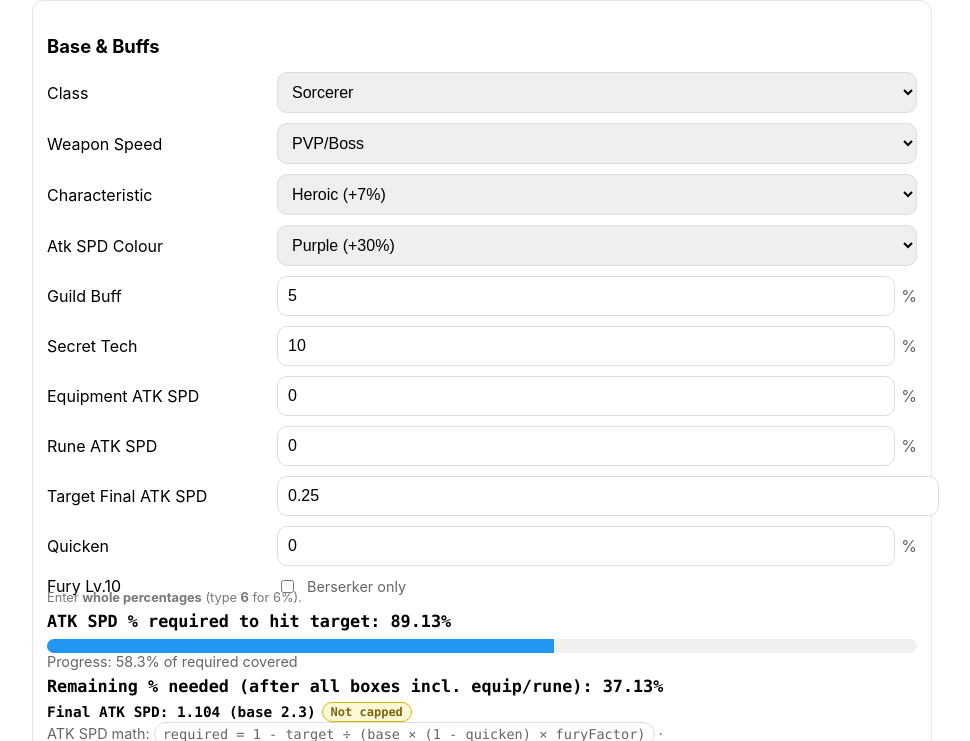
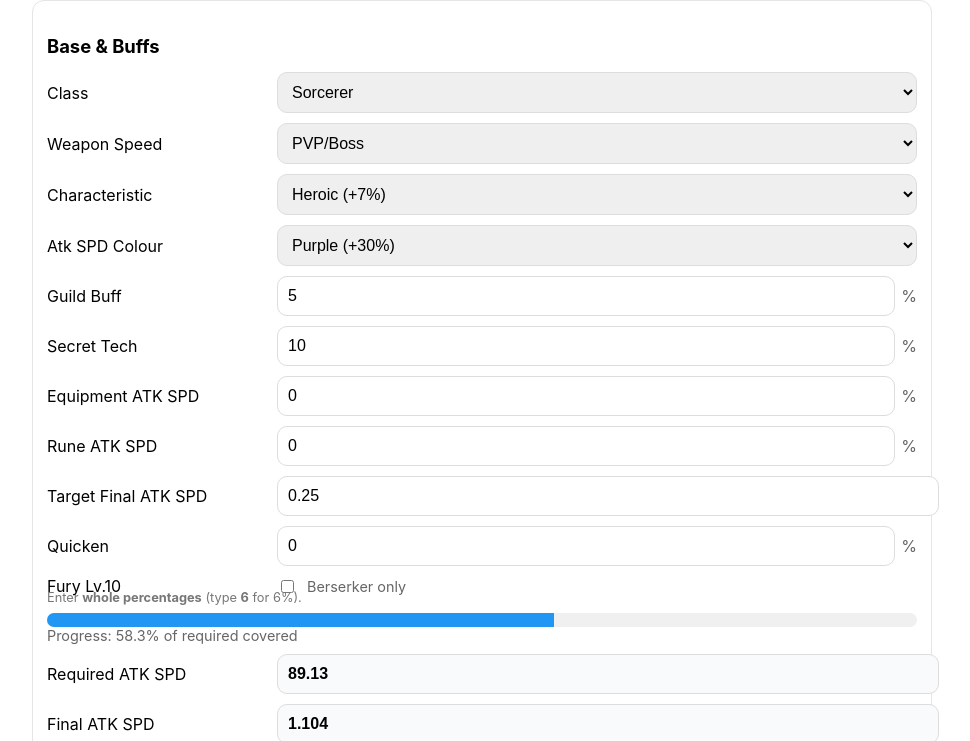
Before and after one commit to brandtbuchwald-rgb/Attack-spd-vs2, a plain HTML site: page index.html in a window 1280 px wide. Shown: the part 59-800 px from the top of the page, without its empty margins (158-1128 px from the left). Drawn offline with Linux system fonts and the light colour scheme.

Commit message:
Update index.html

```diff
--- a/index.html
+++ b/index.html
@@ -30,6 +30,9 @@
     .badge { display:inline-block; font-size:.75rem; padding:2px 8px; border-radius:999px; border:1px solid #bbb; color:#444; background:#fafafa; }
     .badge.ok { border-color:#53b36b; color:#2b6e3a; background:#edf8f0; }
     .badge.warn { border-color:#d4b40a; color:#7a6510; background:#fff8d6; }
+    .hidden { display:none !important; }
+    .boxrow { display:grid; grid-template-columns: 220px 1fr; gap:10px; align-items:center; margin-top:10px; }
+    .boxrow input { background:#f9fafb; font-weight:700; }
   </style>
 </head>
 <body>
@@ -61,7 +64,6 @@
           <option value="0">None</option>
           <option value="7" selected>Heroic (+7%)</option>
           <option value="10">Swift (+10%)</option>
-          <option value="3">Nimble (+3%)</option>
         </select>
       </div>
       <div class="row">
@@ -107,11 +109,25 @@
     </div>
 
     <div class="hint">Enter <b>whole percentages</b> (type <b>6</b> for 6%).</div>
-    <div class="result mono" id="needLine">ATK SPD % required to hit target: —</div>
+
+    <!-- Hidden legacy lines -->
+    <div class="result mono hidden" id="needLine">ATK SPD % required to hit target: —</div>
+    <div class="result mono hidden" id="finalLine">Final ATK SPD: —</div>
+
+    <!-- Progress -->
     <div class="bar"><div id="progressFill"></div></div>
     <div class="muted" id="progressText">Progress: —</div>
-    <div class="result mono" id="equipLine">Remaining % needed (after all boxes incl. equip/rune): —</div>
-    <div class="result mono cap" id="finalLine">Final ATK SPD: —</div>
+
+    <!-- New boxes -->
+    <div class="boxrow">
+      <label>Required ATK SPD</label>
+      <input id="requiredBox" type="number" readonly>
+    </div>
+    <div class="boxrow">
+      <label>Final ATK SPD</label>
+      <input id="finalBox" type="number" readonly>
+    </div>
+
     <div class="muted">ATK SPD math: <span class="pill mono">required = 1 - target ÷ (base × (1 - quicken) × furyFactor)</span> · <span class="pill mono">final = base × (1 - total%) × (1 - quicken) × furyFactor</span> · <span class="pill mono">cap @ 0.25</span></div>
   </div>
 
@@ -161,7 +177,7 @@
 
   const els = (ids => ids.reduce((o,id)=> (o[id]=document.getElementById(id),o),{}))(
     ["cls","weap","char","col","guild","secret","equip","rune","target","quicken","fury",
-     "needLine","progressFill","progressText","equipLine","finalLine",
+     "needLine","progressFill","progressText","finalLine","requiredBox","finalBox",
      "atk","atkPct","racialPct","crit","critDmg","otherMult","dmgLine","dpsLine"]
   );
   const furyRow = document.getElementById("furyRow");
@@ -198,24 +214,27 @@
 
     const target = parseFloat(els.target.value || 0.25);
     const denom = Math.max(baseSpd * (1 - quicken) * furyFactor, 1e-9);
-    const required = 1 - (target / denom);
+    const required = 1 - (target / denom); // decimal
 
-    const remaining = Math.max(0, required - totalBonuses);
     const progress = clamp(required <= 0 ? 1 : totalBonuses / required, 0, 1);
 
     let finalRaw = baseSpd * (1 - totalBonuses) * (1 - quicken) * furyFactor;
-    const capped = finalRaw < 0.25;
-    const finalSpd = Math.max(finalRaw, 0.25);
+    const finalSpd = Math.max(finalRaw, 0.25); // cap
 
-    els.needLine.textContent = `ATK SPD % required to hit target: ${pct(required)}`;
+    // Progress UI
     els.progressFill.style.width = (progress * 100).toFixed(1) + '%';
     if(progress >= 1){ els.progressFill.style.background = "#4caf50"; }
     else if(progress >= 0.9){ els.progressFill.style.background = "#ffc107"; }
     else{ els.progressFill.style.background = "#2196f3"; }
     els.progressText.textContent = `Progress: ${(progress*100).toFixed(1)}% of required covered`;
-    els.equipLine.textContent = `Remaining % needed (after all boxes incl. equip/rune): ${pct(remaining)}`;
-    els.finalLine.innerHTML = `Final ATK SPD: ${spd(finalSpd)} (base ${baseSpd}) ` + (capped ? '<span class="badge ok">Capped @ 0.25</span>' : '<span class="badge warn">Not capped</span>');
 
+    // Boxes
+    els.requiredBox.value = (required * 100).toFixed(2); // show as percent number
+    els.finalBox.value = finalSpd.toFixed(3);            // show as seconds delay
+    els.requiredBox.title = 'Percent ATK SPD required to reach target (after quicken/fury)';
+    els.finalBox.title = 'Final ATK SPD (seconds per hit), capped at 0.25';
+
+    // DPS
     const atk = parseFloat(els.atk.value || 0);
     const atkPct = pctInput("atkPct");
     const racial = pctInput("racialPct");
@@ -242,5 +261,3 @@
 </script>
 </body>
 </html>
-</body>
-</html>
```
